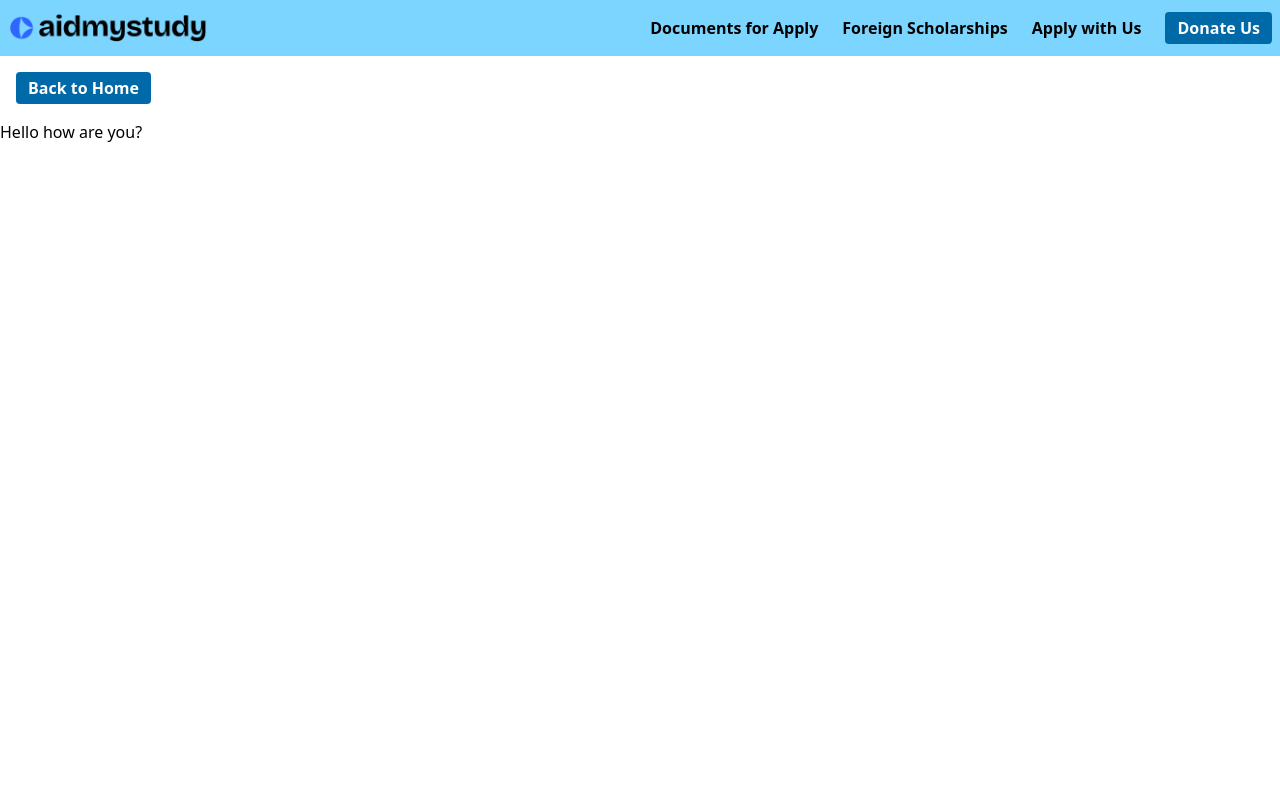
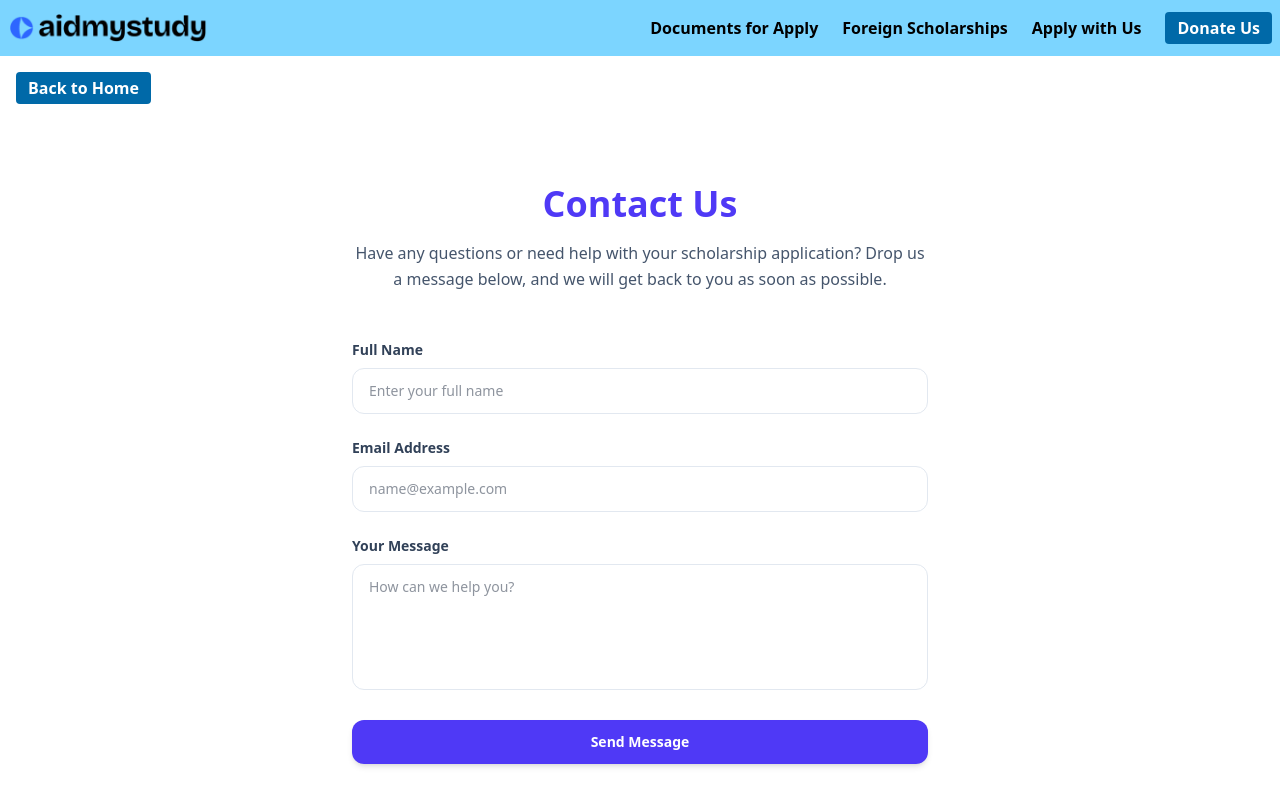
Before and after one commit to rahamka/aidmystudy, a React (Vite) app: page /contact in a window 1280 px wide. Shown: the top 806 px of the page. Built offline with nearby package versions, Linux system fonts and the light colour scheme.

Commit message:
Added code in files

```diff
--- a/package.json
+++ b/package.json
@@ -11,6 +11,7 @@
     "tailwind": "npx @tailwindcss/cli -i ./src/input.css -o ./src/output.css --watch"
   },
   "dependencies": {
+    "@formspree/react": "^3.0.0",
     "@tailwindcss/cli": "^4.2.4",
     "@tailwindcss/postcss": "^4.2.4",
     "react": "^19.2.5",
--- a/src/components/About.jsx
+++ b/src/components/About.jsx
@@ -11,7 +11,7 @@ const About = () => {
         </Link>
 
         {/* Contact Us */}
-        <section className="bg-slate-50 py-16 px-6 lg:px-20 text-slate-800 min-h-screen flex items-center">
+        <section className="py-16 px-6 lg:px-20 text-slate-800 min-h-screen flex items-center">
           <div className="max-w-4xl mx-auto text-center">
             {/* Our Mission */}
             <div className="mb-16">
--- a/src/components/Contact.jsx
+++ b/src/components/Contact.jsx
@@ -1,17 +1,135 @@
+import { useForm, ValidationError } from "@formspree/react";
 import { Link } from "react-router";
-const contact = () => {
+
+const Contact = () => {
+  // Formspree Hook with your unique Form ID "mgaojpoa"
+  const [state, handleSubmit] = useForm("mgaojpoa");
+
   return (
     <div>
-      <div className=" p-4">
+      {/* Top Navigation - This will ALWAYS remain visible */}
+      <div className="p-4">
         <Link to="/">
           <button className="cursor-pointer bg-sky-700 hover:bg-[#1b98db] px-3 py-1 rounded-sm text-white font-semibold select-none">
             Back to Home
           </button>
         </Link>
       </div>
-      <h1>Hello how are you?</h1>
+
+      <section className="py-16 px-6 lg:px-20 text-slate-800">
+        <div className="max-w-3xl mx-auto">
+          {/* Condition: Agar message successfully send ho jaye */}
+          {state.succeeded ? (
+            <div className="max-w-md mx-auto bg-emerald-50 border border-emerald-100 p-8 rounded-2xl shadow-sm text-center my-12">
+              <div className="text-4xl mb-4">✅</div>
+              <h2 className="text-2xl font-bold text-emerald-700 mb-2">
+                Message Sent!
+              </h2>
+              <p className="text-slate-600 text-sm leading-relaxed">
+                Thank you for reaching out. We have received your message and
+                will get back to you as soon as possible.
+              </p>
+            </div>
+          ) : (
+            <>
+              {/* Header Content */}
+              <div className="text-center mb-12">
+                <h2 className="text-3xl md:text-4xl font-bold text-indigo-600 mb-4">
+                  Contact Us
+                </h2>
+                <p className="text-base text-slate-600 max-w-xl mx-auto leading-relaxed">
+                  Have any questions or need help with your scholarship
+                  application? Drop us a message below, and we will get back to
+                  you as soon as possible.
+                </p>
+              </div>
+
+              {/* Clean Contact Form connected with Formspree */}
+              <form
+                onSubmit={handleSubmit}
+                className="space-y-6 max-w-xl mx-auto">
+                {/* Name Field */}
+                <div>
+                  <label
+                    htmlFor="name"
+                    className="block text-sm font-semibold text-slate-700 mb-2">
+                    Full Name
+                  </label>
+                  <input
+                    id="name"
+                    type="text"
+                    name="name"
+                    placeholder="Enter your full name"
+                    className="w-full px-4 py-3 rounded-xl border border-slate-200 focus:outline-none focus:border-indigo-500 focus:ring-1 focus:ring-indigo-500 transition-all text-sm text-slate-800"
+                    required
+                  />
+                  <ValidationError
+                    prefix="Name"
+                    field="name"
+                    errors={state.errors}
+                    className="text-xs text-rose-500 mt-1 block"
+                  />
+                </div>
+
+                {/* Email Field */}
+                <div>
+                  <label
+                    htmlFor="email"
+                    className="block text-sm font-semibold text-slate-700 mb-2">
+                    Email Address
+                  </label>
+                  <input
+                    id="email"
+                    type="email"
+                    name="email"
+                    placeholder="name@example.com"
+                    className="w-full px-4 py-3 rounded-xl border border-slate-200 focus:outline-none focus:border-indigo-500 focus:ring-1 focus:ring-indigo-500 transition-all text-sm text-slate-800"
+                    required
+                  />
+                  <ValidationError
+                    prefix="Email"
+                    field="email"
+                    errors={state.errors}
+                    className="text-xs text-rose-500 mt-1 block"
+                  />
+                </div>
+
+                {/* Message Field */}
+                <div>
+                  <label
+                    htmlFor="message"
+                    className="block text-sm font-semibold text-slate-700 mb-2">
+                    Your Message
+                  </label>
+                  <textarea
+                    id="message"
+                    rows="5"
+                    name="message"
+                    placeholder="How can we help you?"
+                    className="w-full px-4 py-3 rounded-xl border border-slate-200 focus:outline-none focus:border-indigo-500 focus:ring-1 focus:ring-indigo-500 transition-all text-sm text-slate-800 resize-none"
+                    required></textarea>
+                  <ValidationError
+                    prefix="Message"
+                    field="message"
+                    errors={state.errors}
+                    className="text-xs text-rose-500 mt-1 block"
+                  />
+                </div>
+
+                {/* Submit Button */}
+                <button
+                  type="submit"
+                  disabled={state.submitting}
+                  className="w-full bg-indigo-600 hover:bg-indigo-700 disabled:bg-indigo-400 text-white font-semibold py-3 px-6 rounded-xl shadow-md transition-all text-sm flex items-center justify-center gap-2">
+                  {state.submitting ? "Sending..." : "Send Message"}
+                </button>
+              </form>
+            </>
+          )}
+        </div>
+      </section>
     </div>
   );
 };
 
-export default contact;
+export default Contact;
--- a/src/output.css
+++ b/src/output.css
@@ -10,6 +10,9 @@
     --color-amber-100: oklch(96.2% 0.059 95.617);
     --color-amber-200: oklch(92.4% 0.12 95.746);
     --color-green-700: oklch(52.7% 0.154 150.069);
+    --color-emerald-50: oklch(97.9% 0.021 166.113);
+    --color-emerald-100: oklch(95% 0.052 163.051);
+    --color-emerald-700: oklch(50.8% 0.118 165.612);
     --color-sky-700: oklch(50% 0.134 242.749);
     --color-blue-50: oklch(97% 0.014 254.604);
     --color-blue-100: oklch(93.2% 0.032 255.585);
@@ -20,12 +23,14 @@
     --color-blue-800: oklch(42.4% 0.199 265.638);
     --color-blue-900: oklch(37.9% 0.146 265.522);
     --color-indigo-100: oklch(93% 0.034 272.788);
+    --color-indigo-400: oklch(67.3% 0.182 276.935);
     --color-indigo-500: oklch(58.5% 0.233 277.117);
     --color-indigo-600: oklch(51.1% 0.262 276.966);
     --color-indigo-700: oklch(45.7% 0.24 277.023);
     --color-rose-500: oklch(64.5% 0.246 16.439);
     --color-slate-50: oklch(98.4% 0.003 247.858);
     --color-slate-100: oklch(96.8% 0.007 247.896);
+    --color-slate-200: oklch(92.9% 0.013 255.508);
     --color-slate-400: oklch(70.4% 0.04 256.788);
     --color-slate-500: oklch(55.4% 0.046 257.417);
     --color-slate-600: oklch(44.6% 0.043 257.281);
@@ -35,8 +40,10 @@
     --color-white: #fff;
     --spacing: 0.25rem;
     --container-sm: 24rem;
+    --container-md: 28rem;
     --container-xl: 36rem;
     --container-2xl: 42rem;
+    --container-3xl: 48rem;
     --container-4xl: 56rem;
     --container-5xl: 64rem;
     --text-xs: 0.75rem;
@@ -222,6 +229,9 @@
   }
 }
 @layer utilities {
+  .visible {
+    visibility: visible;
+  }
   .fixed {
     position: fixed;
   }
@@ -245,6 +255,9 @@
   }
   .mx-auto {
     margin-inline: auto;
+  }
+  .my-12 {
+    margin-block: calc(var(--spacing) * 12);
   }
   .mt-1 {
     margin-top: calc(var(--spacing) * 1);
@@ -272,6 +285,9 @@
   }
   .mb-4 {
     margin-bottom: calc(var(--spacing) * 4);
+  }
+  .mb-5 {
+    margin-bottom: calc(var(--spacing) * 5);
   }
   .mb-6 {
     margin-bottom: calc(var(--spacing) * 6);
@@ -330,6 +346,9 @@
   .max-w-2xl {
     max-width: var(--container-2xl);
   }
+  .max-w-3xl {
+    max-width: var(--container-3xl);
+  }
   .max-w-4xl {
     max-width: var(--container-4xl);
   }
@@ -341,6 +360,9 @@
   }
   .max-w-125 {
     max-width: calc(var(--spacing) * 125);
+  }
+  .max-w-md {
+    max-width: var(--container-md);
   }
   .max-w-sm {
     max-width: var(--container-sm);
@@ -377,6 +399,9 @@
   }
   .resize {
     resize: both;
+  }
+  .resize-none {
+    resize: none;
   }
   .list-inside {
     list-style-position: inside;
@@ -440,6 +465,13 @@
       margin-block-end: calc(calc(var(--spacing) * 4) * calc(1 - var(--tw-space-y-reverse)));
     }
   }
+  .space-y-6 {
+    :where(& > :not(:last-child)) {
+      --tw-space-y-reverse: 0;
+      margin-block-start: calc(calc(var(--spacing) * 6) * var(--tw-space-y-reverse));
+      margin-block-end: calc(calc(var(--spacing) * 6) * calc(1 - var(--tw-space-y-reverse)));
+    }
+  }
   .overflow-hidden {
     overflow: hidden;
   }
@@ -477,15 +509,6 @@
     border-left-style: var(--tw-border-style);
     border-left-width: 4px;
   }
-  .border-amber-100 {
-    border-color: var(--color-amber-100);
-  }
-  .border-amber-200 {
-    border-color: var(--color-amber-200);
-  }
-  .border-black {
-    border-color: var(--color-black);
-  }
   .border-blue-100 {
     border-color: var(--color-blue-100);
   }
@@ -495,14 +518,14 @@
   .border-blue-400 {
     border-color: var(--color-blue-400);
   }
+  .border-emerald-100 {
+    border-color: var(--color-emerald-100);
+  }
   .border-slate-100 {
     border-color: var(--color-slate-100);
   }
-  .border-white {
-    border-color: var(--color-white);
-  }
-  .border-b-amber-200 {
-    border-bottom-color: var(--color-amber-200);
+  .border-slate-200 {
+    border-color: var(--color-slate-200);
   }
   .bg-\[\#6cd0ffe3\] {
     background-color: #6cd0ffe3;
@@ -512,6 +535,9 @@
   }
   .bg-blue-600 {
     background-color: var(--color-blue-600);
+  }
+  .bg-emerald-50 {
+    background-color: var(--color-emerald-50);
   }
   .bg-indigo-100 {
     background-color: var(--color-indigo-100);
@@ -680,6 +706,9 @@
   .text-blue-900 {
     color: var(--color-blue-900);
   }
+  .text-emerald-700 {
+    color: var(--color-emerald-700);
+  }
   .text-green-700 {
     color: var(--color-green-700);
   }
@@ -691,9 +720,6 @@
   }
   .text-rose-500 {
     color: var(--color-rose-500);
-  }
-  .text-slate-400 {
-    color: var(--color-slate-400);
   }
   .text-slate-500 {
     color: var(--color-slate-500);
@@ -716,10 +742,6 @@
   .underline {
     text-decoration-line: underline;
   }
-  .shadow-2xl {
-    --tw-shadow: 0 25px 50px -12px var(--tw-shadow-color, rgb(0 0 0 / 0.25));
-    box-shadow: var(--tw-inset-shadow), var(--tw-inset-ring-shadow), var(--tw-ring-offset-shadow), var(--tw-ring-shadow), var(--tw-shadow);
-  }
   .shadow-lg {
     --tw-shadow: 0 10px 15px -3px var(--tw-shadow-color, rgb(0 0 0 / 0.1)), 0 4px 6px -4px var(--tw-shadow-color, rgb(0 0 0 / 0.1));
     box-shadow: var(--tw-inset-shadow), var(--tw-inset-ring-shadow), var(--tw-ring-offset-shadow), var(--tw-ring-shadow), var(--tw-shadow);
@@ -728,8 +750,8 @@
     --tw-shadow: 0 4px 6px -1px var(--tw-shadow-color, rgb(0 0 0 / 0.1)), 0 2px 4px -2px var(--tw-shadow-color, rgb(0 0 0 / 0.1));
     box-shadow: var(--tw-inset-shadow), var(--tw-inset-ring-shadow), var(--tw-ring-offset-shadow), var(--tw-ring-shadow), var(--tw-shadow);
   }
-  .shadow-xl {
-    --tw-shadow: 0 20px 25px -5px var(--tw-shadow-color, rgb(0 0 0 / 0.1)), 0 8px 10px -6px var(--tw-shadow-color, rgb(0 0 0 / 0.1));
+  .shadow-sm {
+    --tw-shadow: 0 1px 3px 0 var(--tw-shadow-color, rgb(0 0 0 / 0.1)), 0 1px 2px -1px var(--tw-shadow-color, rgb(0 0 0 / 0.1));
     box-shadow: var(--tw-inset-shadow), var(--tw-inset-ring-shadow), var(--tw-ring-offset-shadow), var(--tw-ring-shadow), var(--tw-shadow);
   }
   .outline {
@@ -831,20 +853,39 @@
       }
     }
   }
-  .hover\:shadow-2xl {
-    &:hover {
-      @media (hover: hover) {
-        --tw-shadow: 0 25px 50px -12px var(--tw-shadow-color, rgb(0 0 0 / 0.25));
-        box-shadow: var(--tw-inset-shadow), var(--tw-inset-ring-shadow), var(--tw-ring-offset-shadow), var(--tw-ring-shadow), var(--tw-shadow);
-      }
-    }
-  }
   .hover\:shadow-lg {
     &:hover {
       @media (hover: hover) {
         --tw-shadow: 0 10px 15px -3px var(--tw-shadow-color, rgb(0 0 0 / 0.1)), 0 4px 6px -4px var(--tw-shadow-color, rgb(0 0 0 / 0.1));
         box-shadow: var(--tw-inset-shadow), var(--tw-inset-ring-shadow), var(--tw-ring-offset-shadow), var(--tw-ring-shadow), var(--tw-shadow);
       }
+    }
+  }
+  .focus\:border-indigo-500 {
+    &:focus {
+      border-color: var(--color-indigo-500);
+    }
+  }
+  .focus\:ring-1 {
+    &:focus {
+      --tw-ring-shadow: var(--tw-ring-inset,) 0 0 0 calc(1px + var(--tw-ring-offset-width)) var(--tw-ring-color, currentcolor);
+      box-shadow: var(--tw-inset-shadow), var(--tw-inset-ring-shadow), var(--tw-ring-offset-shadow), var(--tw-ring-shadow), var(--tw-shadow);
+    }
+  }
+  .focus\:ring-indigo-500 {
+    &:focus {
+      --tw-ring-color: var(--color-indigo-500);
+    }
+  }
+  .focus\:outline-none {
+    &:focus {
+      --tw-outline-style: none;
+      outline-style: none;
+    }
+  }
+  .disabled\:bg-indigo-400 {
+    &:disabled {
+      background-color: var(--color-indigo-400);
     }
   }
   .max-\[900px\]\:text-\[14px\] {
```
Also changed, not shown: src/components/Donate.jsx (+6 -6 lines), 1 other file (tests, documents, lock files or other folders).
